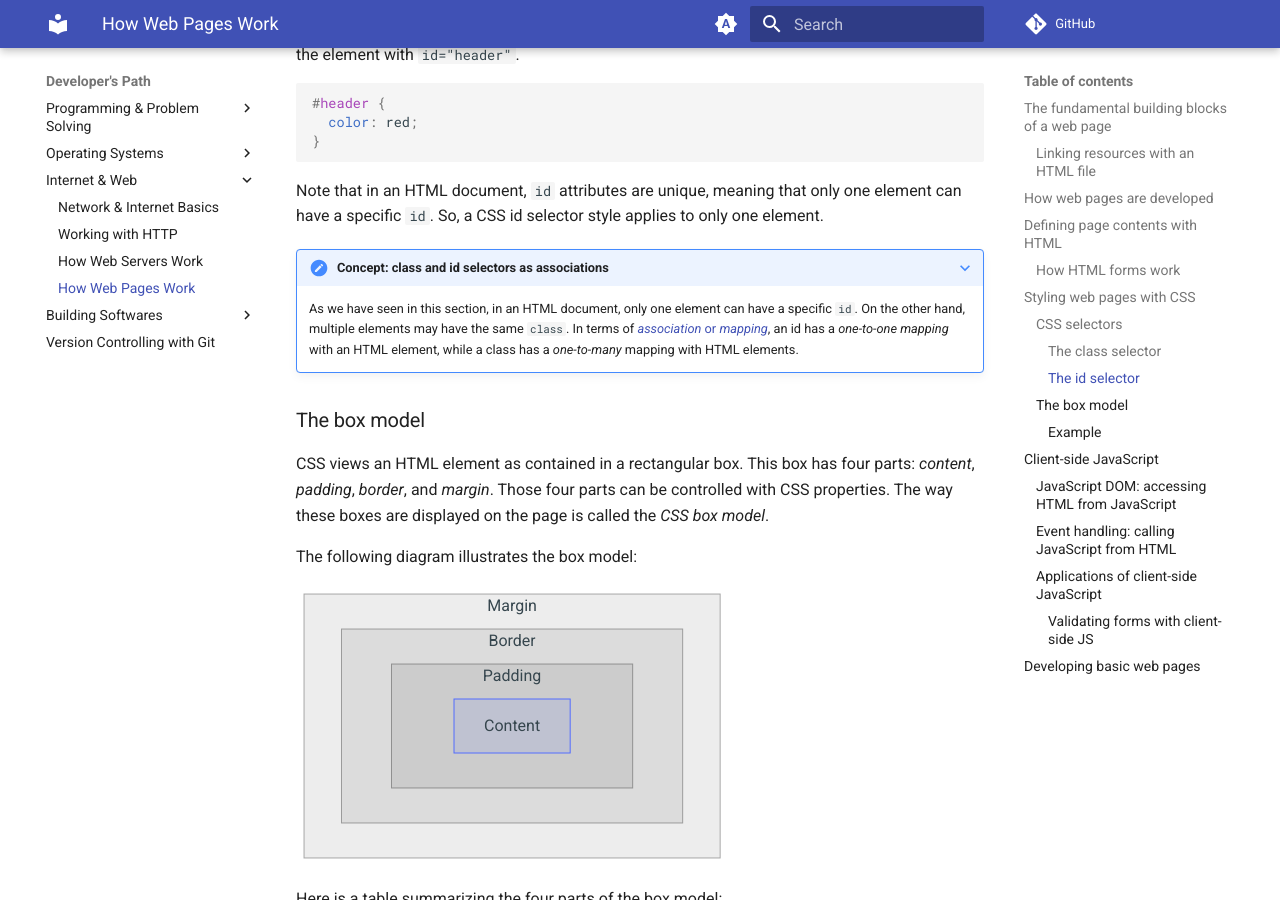
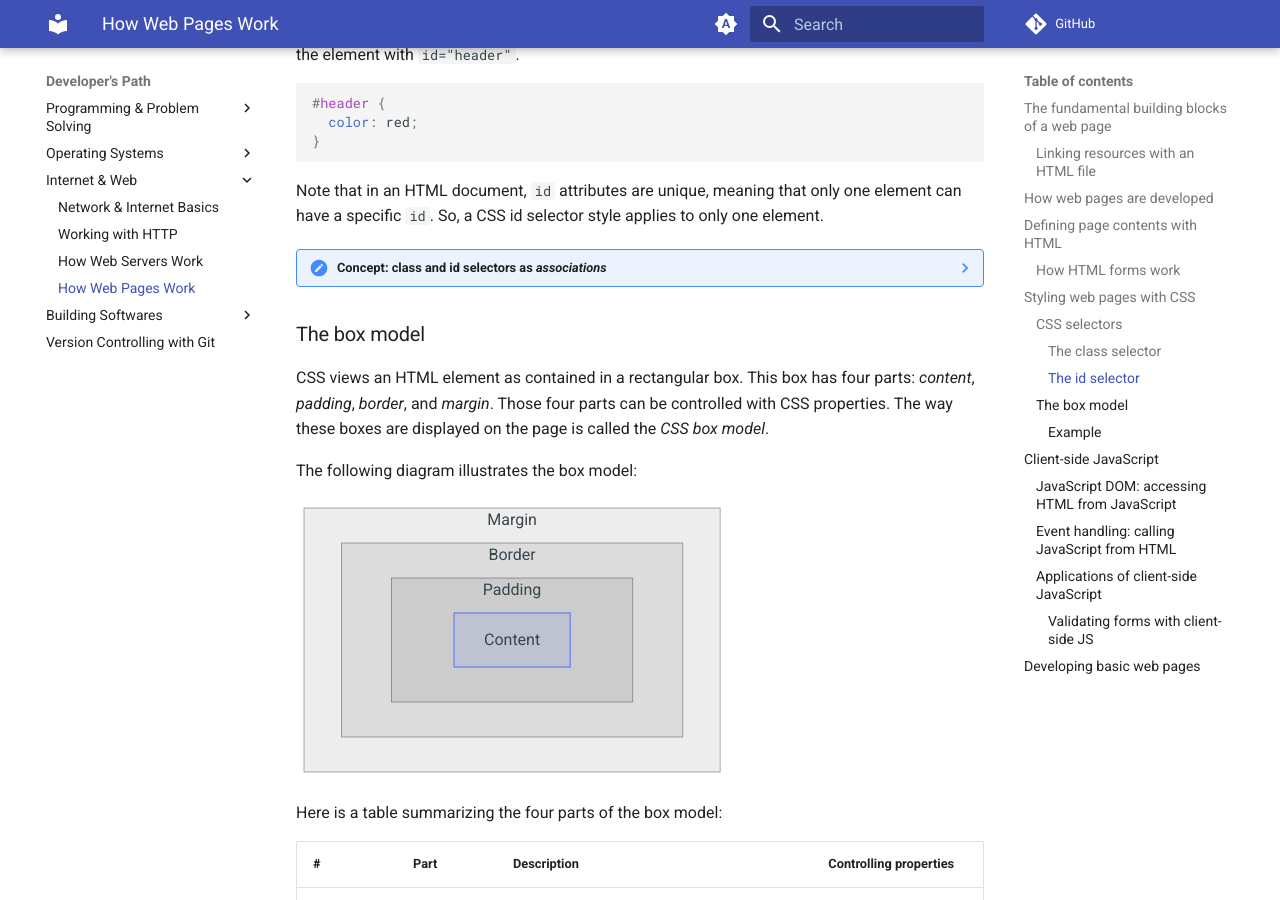
Before and after one commit to gharials/dev-path, an MkDocs documentation site: the page built from docs/internet-web/web-pages.md, in a window 1280 px wide and 900 px high, scrolled down 3888 px. Built offline with MkDocs 1.6.1 and Material for MkDocs 9.7.7, drawn with Linux system fonts in a browser that asks for light colours; comment, search, counter and statistics services are not loaded; some of the changed text lies outside the part shown.

Commit message:
edit infobox titles.

```diff
--- a/docs/internet-web/web-pages.md
+++ b/docs/internet-web/web-pages.md
@@ -133,7 +133,7 @@ The `#id` selector selects an element with a specific `id` attribute. For exampl
 
 Note that in an HTML document, `id` attributes are unique, meaning that only one element can have a specific `id`. So, a CSS id selector style applies to only one element.
 
-???+ note "Concept: class and id selectors as associations"
+??? note "Concept: class and id selectors as _associations_"
 
     As we have seen in this section, in an HTML document, only one element can have a specific `id`. On the other hand, multiple elements may have the same `class`. In terms of [_association_ or _mapping_](../programming/mental-models.md#associations-or-maps), an id has a _one-to-one mapping_ with an HTML element, while a class has a _one-to-many_ mapping with HTML elements.
 
@@ -211,7 +211,7 @@ Most importantly, client-side JavaScript has access to the HTML document's _obje
 
 Elements of the HTML document can be read and modified through the `document` object. Therefore, it is the link between the HTML document and client-side JavaScript. Whenever accessing and manipulating the HTML document with client-side JavaScript is needed, use the `document` object. This allows JavaScript to dynamically change the content, structure, and style of a webpage.
 
-??? note "Concept: JavaScript DOM as an API"
+??? note "Concept: JavaScript DOM as an _API_"
 
     The JavaScript DOM, or the `document` object, represents an important programming concept called an [_API_ (Application Programming Interface)](../building-softwares/software-dev-concepts.md#api-application-programming-interface). A programmer will encounter this concept frequently. A clear understanding of it is important.
 
```
Also changed, not shown: other parts of docs/internet-web/web-pages.md (+1 -1 lines).
